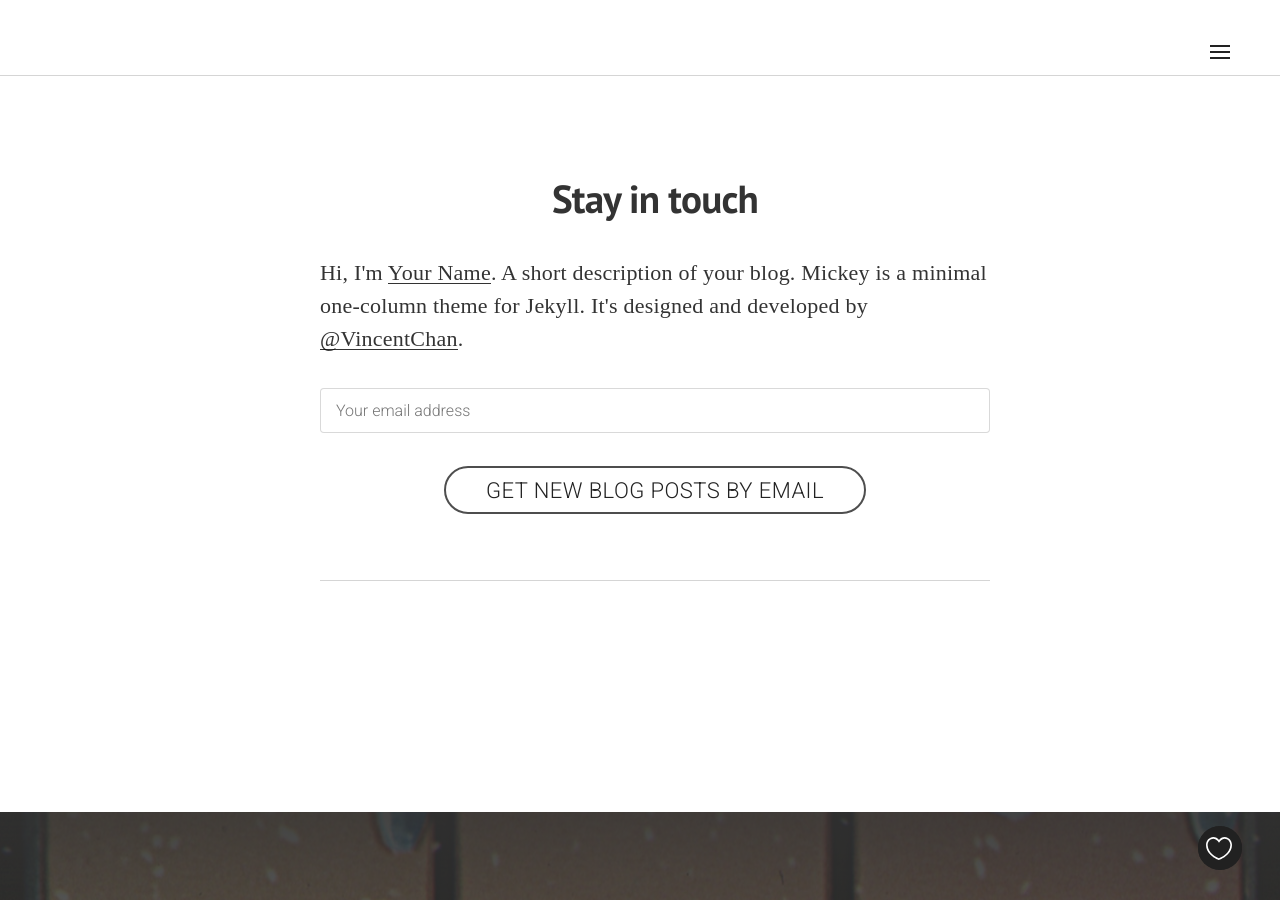
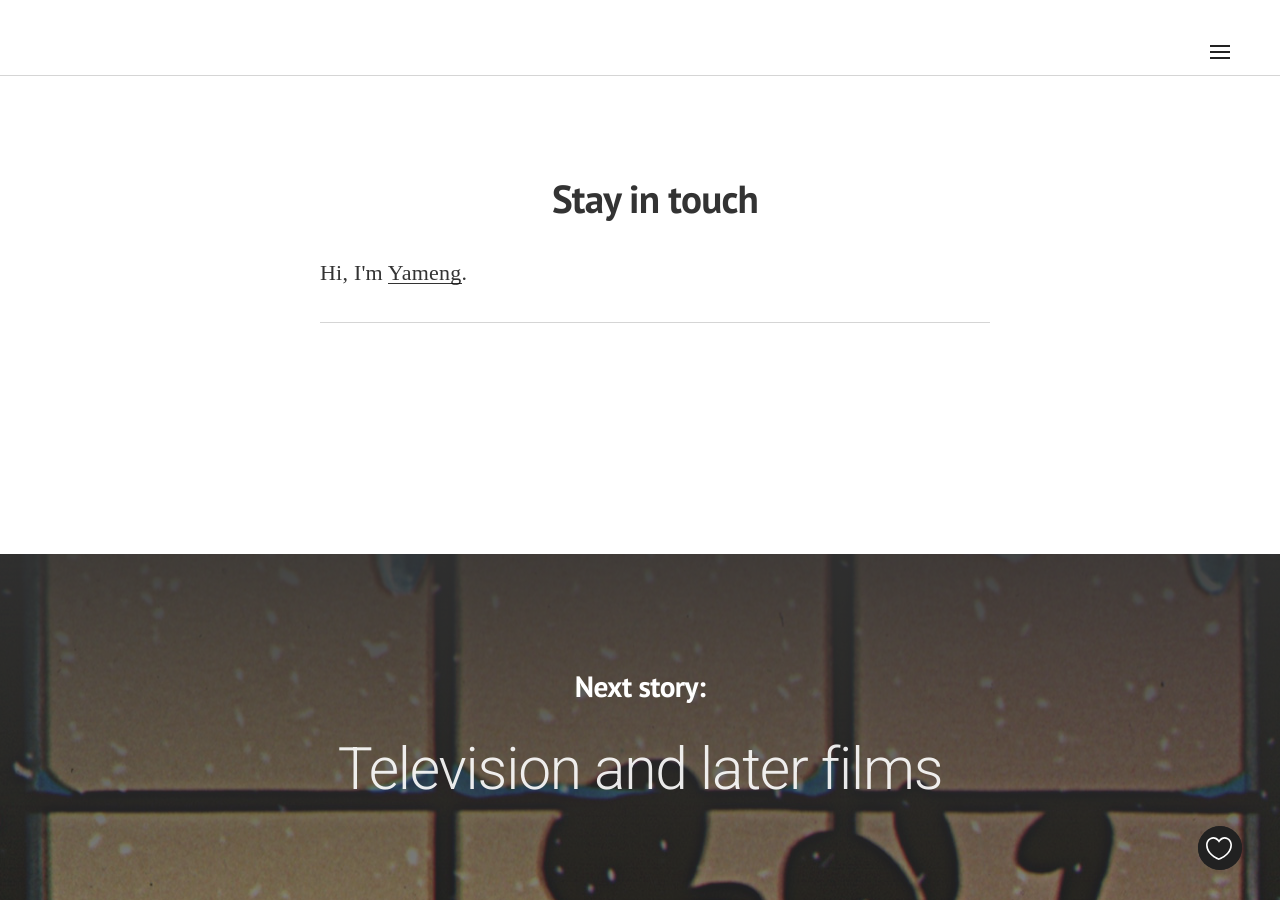
Before and after one commit to ArmonGo/ArmonGo.github.io, a Jekyll site: the page built from _posts/2014-11-28-mickey-mouse.markdown, in a window 1280 px wide and 900 px high, scrolled down 2016 px. Built offline with Jekyll 4.4.1, drawn with Linux system fonts in a browser that asks for light colours; nearby versions of some CDN libraries; some web fonts are replaced; Markdown is read by kramdown in place of the engine named in the settings; comment, search, counter and statistics services are not loaded.

Commit message:
Update subscribe.html

```diff
--- a/_includes/subscribe.html
+++ b/_includes/subscribe.html
@@ -2,10 +2,10 @@
   <div class="container container--content">
     <h3 class="u-alignCenter">Stay in touch</h3>
     <p>
-      Hi, I'm <a href="{{ site.baseurl }}about/">Your Name</a>. A short description of your blog. Mickey is a minimal one-column theme for Jekyll. It's designed and developed by <a href="http://github.com/vincentchan" target="_blank">@VincentChan</a>.
+      Hi, I'm <a href="{{ site.baseurl }}about/">Yameng</a>.
     </p>
+    <!--
     <div class="newsletterForm-wrapper">
-      <!-- Begin MailChimp Signup Form -->
       <div id="mc_embed_signup">
         <form action="{ get this from MailChimp }" method="post" id="mc-embedded-subscribe-form" name="mc-embedded-subscribe-form" class="validate" target="_blank" novalidate>
           <div id="mc_embed_signup_scroll">
@@ -15,14 +15,14 @@
             <div id="mce-responses" class="clear">
               <div class="response" id="mce-error-response" style="display:none"></div>
               <div class="response" id="mce-success-response" style="display:none"></div>
-            </div>    <!-- real people should not fill this in and expect good things - do not remove this or risk form bot signups-->
+            </div>
             <div style="position: absolute; left: -5000px;"><input type="text" name="{ get this from MailChimp }" tabindex="-1" value=""></div>
             <div class="clear u-alignCenter"><input type="submit" value="Get new blog posts by email" name="subscribe" id="mc-embedded-subscribe" class="button button--primary"></div>
           </div>
         </form>
       </div>
-      <!--End mc_embed_signup-->
     </div>
+    -->
     <hr/>
   </div>
 </section>
```
